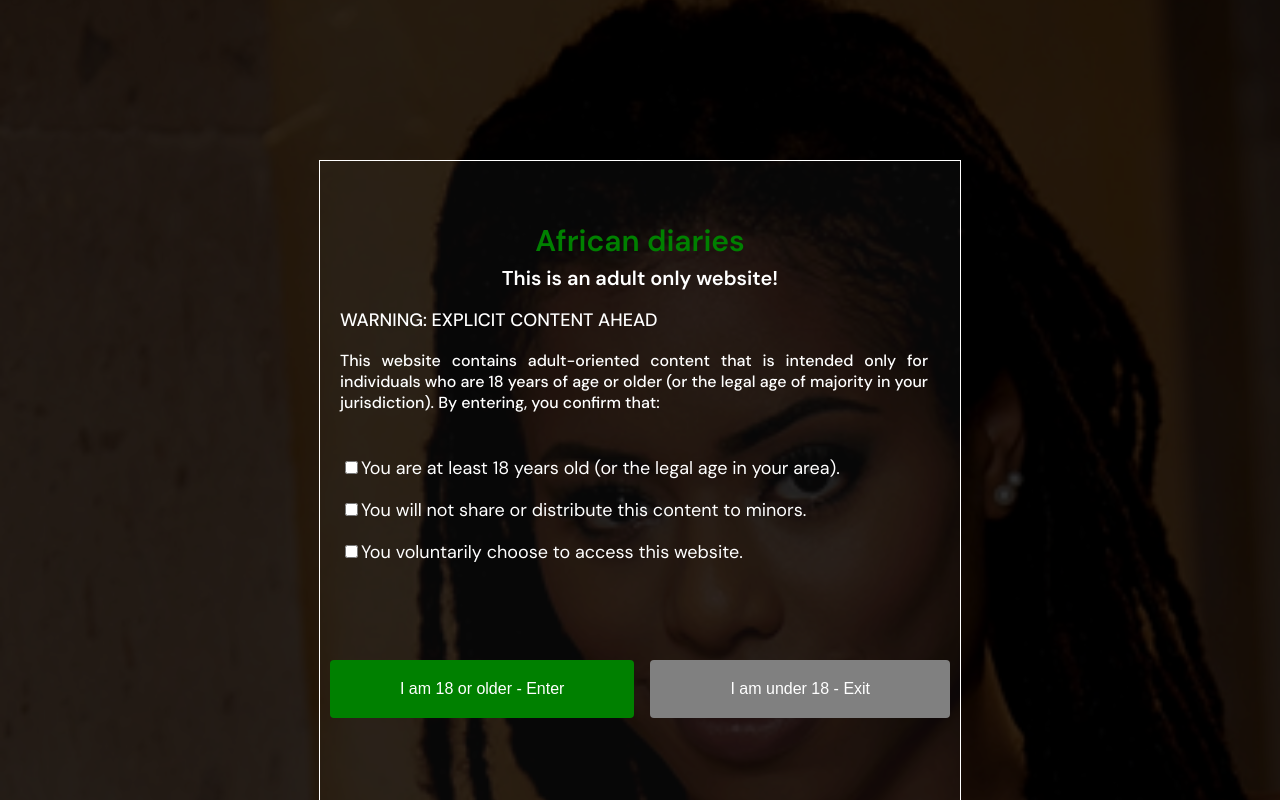
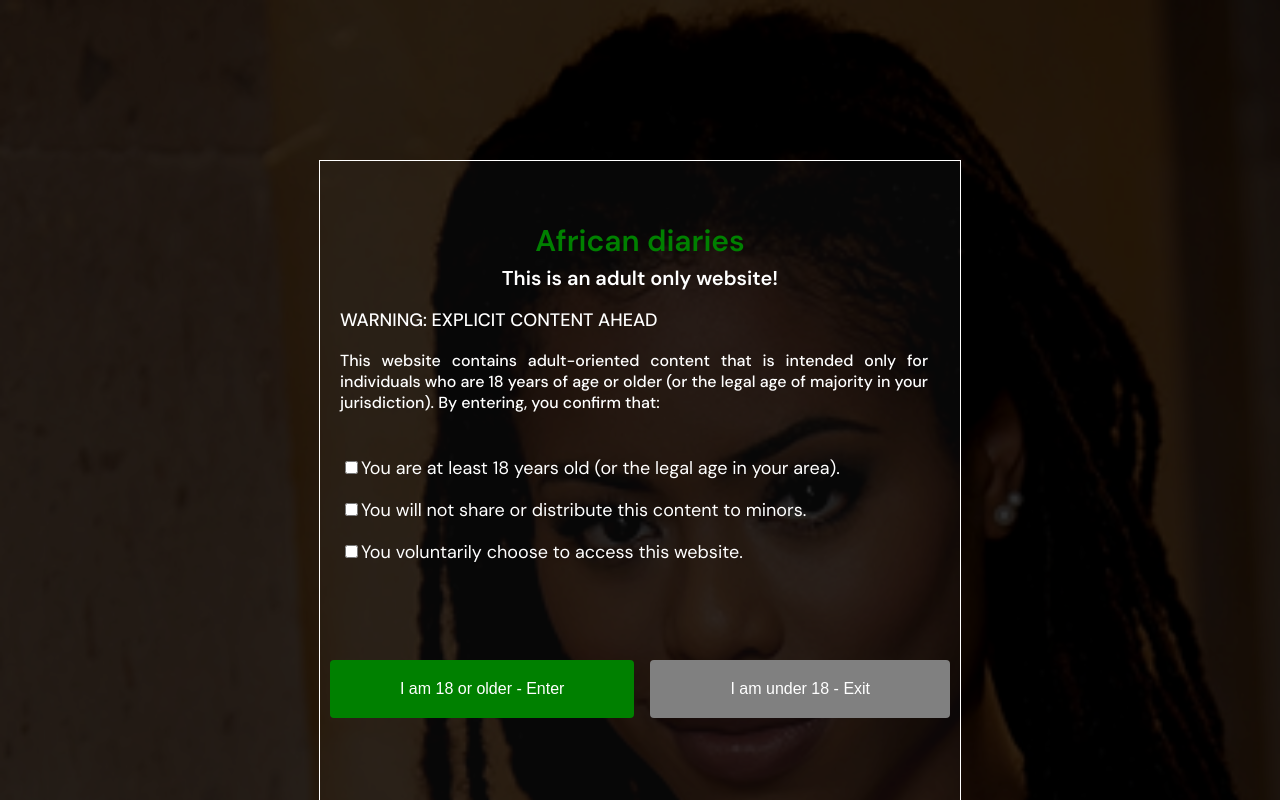
Before and after one commit to Tabstarlord/african-diaries, a React (Create React App) app: page / in a window 1280 px wide. Shown: the top 800 px of the page. Built offline with nearby package versions, Linux system fonts and the light colour scheme.

Commit message:
initial commit

```diff
--- a/src/Styles/Warning.css
+++ b/src/Styles/Warning.css
@@ -5,8 +5,9 @@
   background-repeat: no-repeat;
   background-size: cover;
   font-family: 'DM Sans', sans-serif;
-  height: fit-content;
+  height: 100vh;
   width: 100vw;
+  overflow: hidden;
 }
 .warn1 {
   background-color: rgba(0, 0, 0, 0.815);
@@ -14,6 +15,8 @@
   height: fit-content;
   background-repeat: no-repeat;
   width: 100vw;
+  height: 100vh;
+  overflow: hidden;
 }
 .warn2 {
   margin-top: -20px;
```
